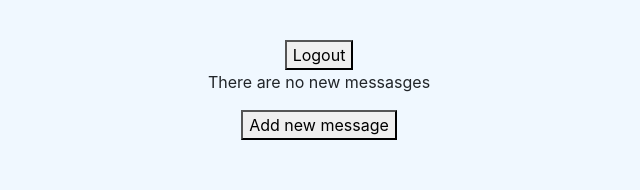
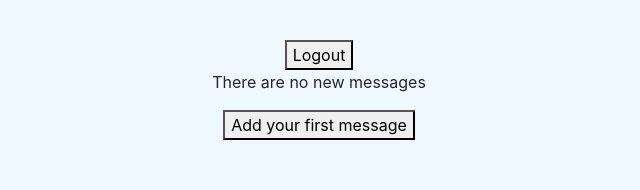
Before and after one commit to MarianoMasondo/React-Review, a React (Create React App) app: page / in a window 1280 px wide. Shown: the top 190 px of the page, without its empty margins (321-961 px from the left). Built offline with nearby package versions, Linux system fonts and the light colour scheme.

Commit message:
Ternary for add message

```diff
--- a/src/components/pure/optionalRender.jsx
+++ b/src/components/pure/optionalRender.jsx
@@ -54,9 +54,12 @@ const OptionalRender = () => {
             {/* Optional button */}
             { optionalButton }
             {/* N Messages Unread */}
-            {nMessages > 0 && <p>You have {nMessages} new messages...</p>}
-            { nMessages === 0 && <p>There are no new messasges</p>}
-            <button onClick={addMessages}>Add new message</button>
+            {/* { nMessages > 0 && nMessages === 1 &&<p>You have {nMessages} new messages...</p>}
+            { nMessages > 1 && <p>You have {nMessages} new messages...</p>}
+            { nMessages === 0 && <p>There are no new messasges</p>} */}
+            {/* Ternary operator */}
+            { nMessages > 0 ? <p>You have {nMessages} new message{nMessages > 1 ? "s" : null}...</p> : <p>There are no new messages</p>}
+            <button onClick={addMessages}>{nMessages === 0 ? "Add your first message" : "Add new message"}</button>
         </div>
     );
 }
```
